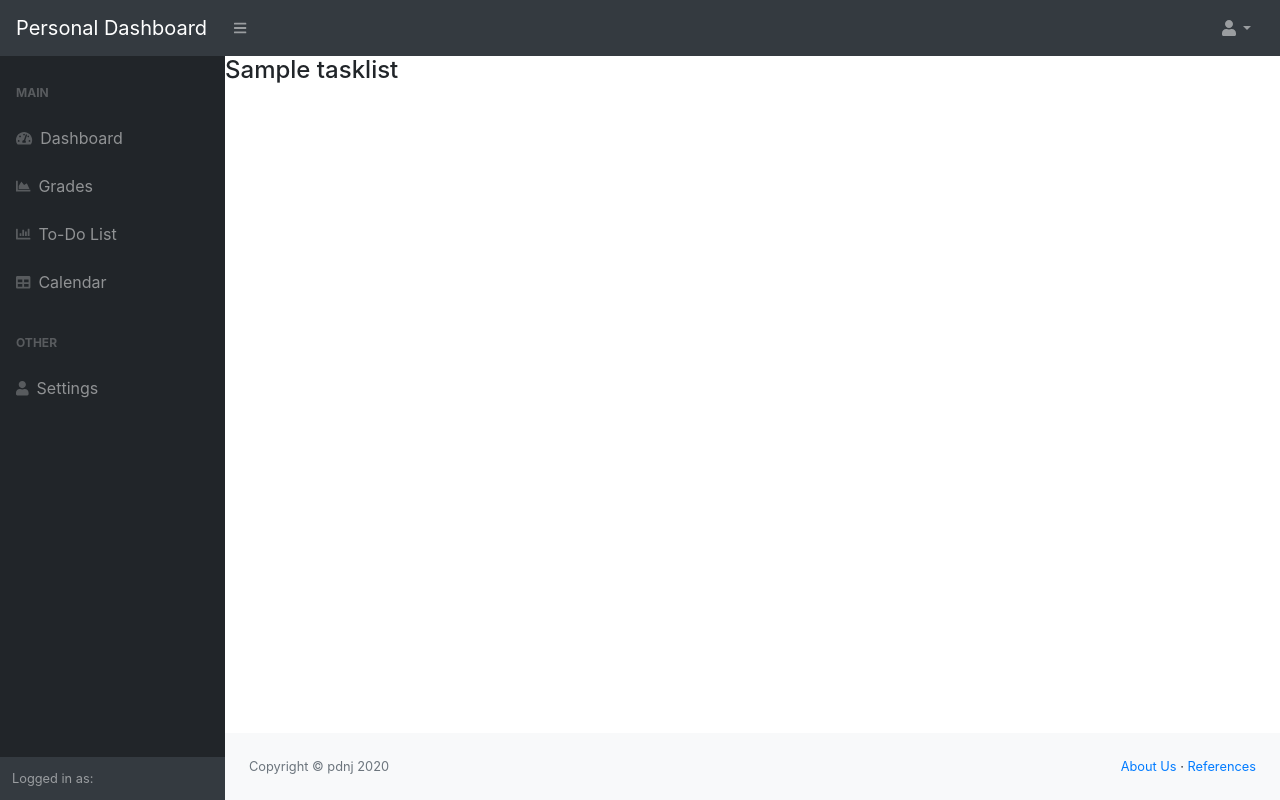
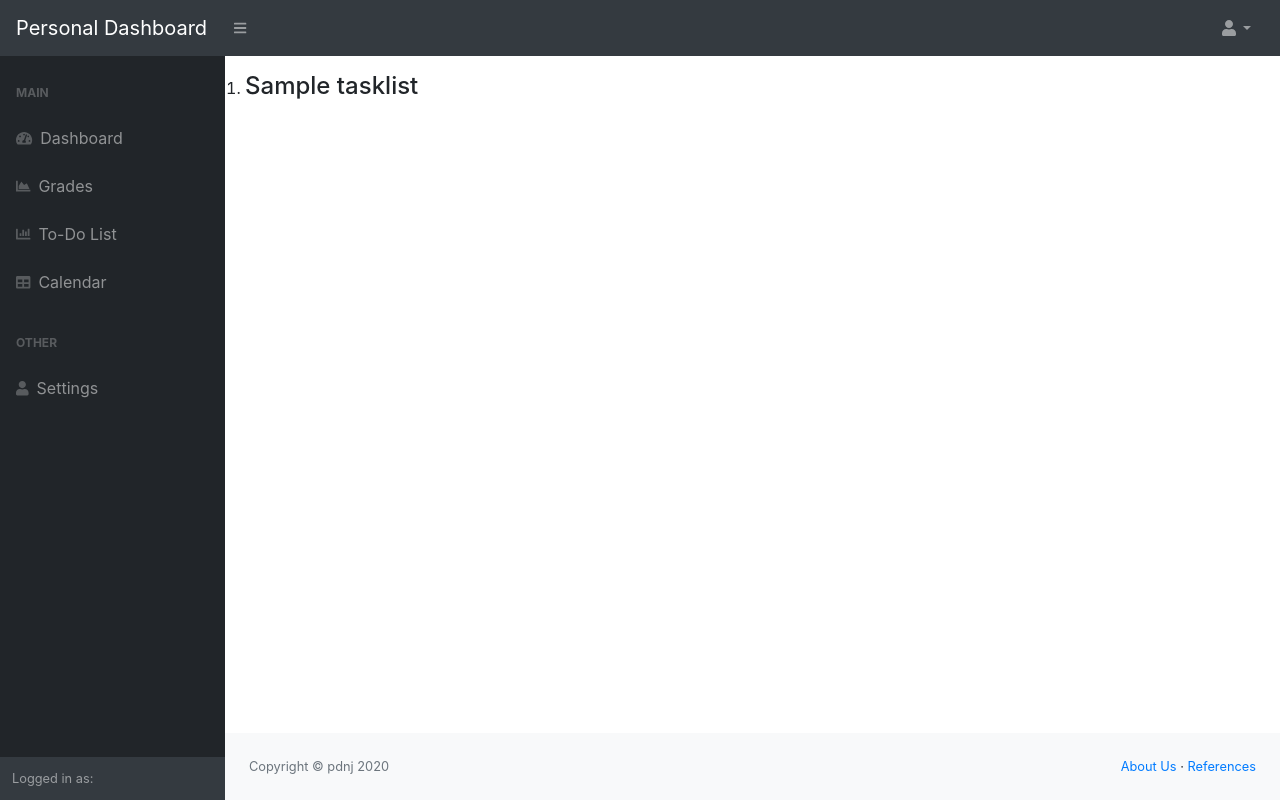
Before and after one commit to jwtufano/personal-dashboard, a Django app: template templates/list-lists.html in a window 1280 px wide. Run offline with Django 3.2, Linux system fonts and the light colour scheme; the template is opened without the code that fills it: values that come from a table or form of the project are taken from there, others are empty; tables that the repository leaves empty hold one stand-in row (values such as "Sample post"); parts of the project's set-up code (start-up, migrations or seed data) failed here and were passed over; some libraries are stand-ins or nearby versions.

Commit message:
Update list-lists.html
Added some stylizing

```diff
--- a/templates/list-lists.html
+++ b/templates/list-lists.html
@@ -5,7 +5,12 @@
 {% block title %}To Do Lists{% endblock %}
 
 {% block content %}
+<style>
+	.tab { margin-left: 40px; }
+</style>
+<ul style="list-style-type:disk;">
 {% for list in task_list %}
-    <h4>{{ list }}</h4>
+    <p><li><h4>{{ list }}</h4></li></p>
 {% endfor %}
+</ul>
 {% endblock content %}
```
